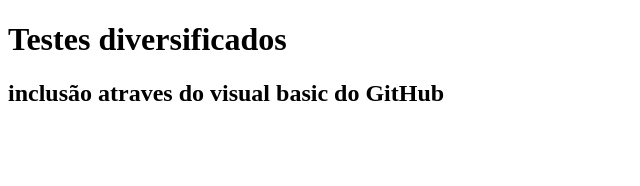
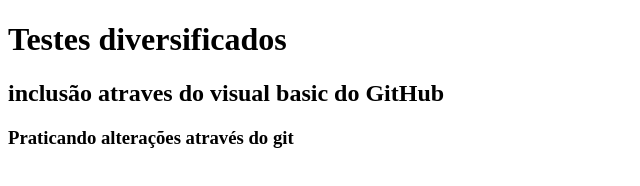
Before and after one commit to AhronsVianna/teste-lucas, a plain HTML site: page index.html in a window 1280 px wide. Shown: the whole page, without its empty margins (0-640 px from the left). Drawn offline with Linux system fonts and the light colour scheme.

Commit message:
praticando envios pelo terminal do git

```diff
--- a/index.html
+++ b/index.html
@@ -9,6 +9,7 @@
 <body>
     <h1>Testes diversificados</h1>
     <h2>inclusão atraves do visual basic do GitHub</h2>
+    <h3>Praticando alterações através do git</h3>
     <script src="app.js"></script>
 </body>
 </html>
```
